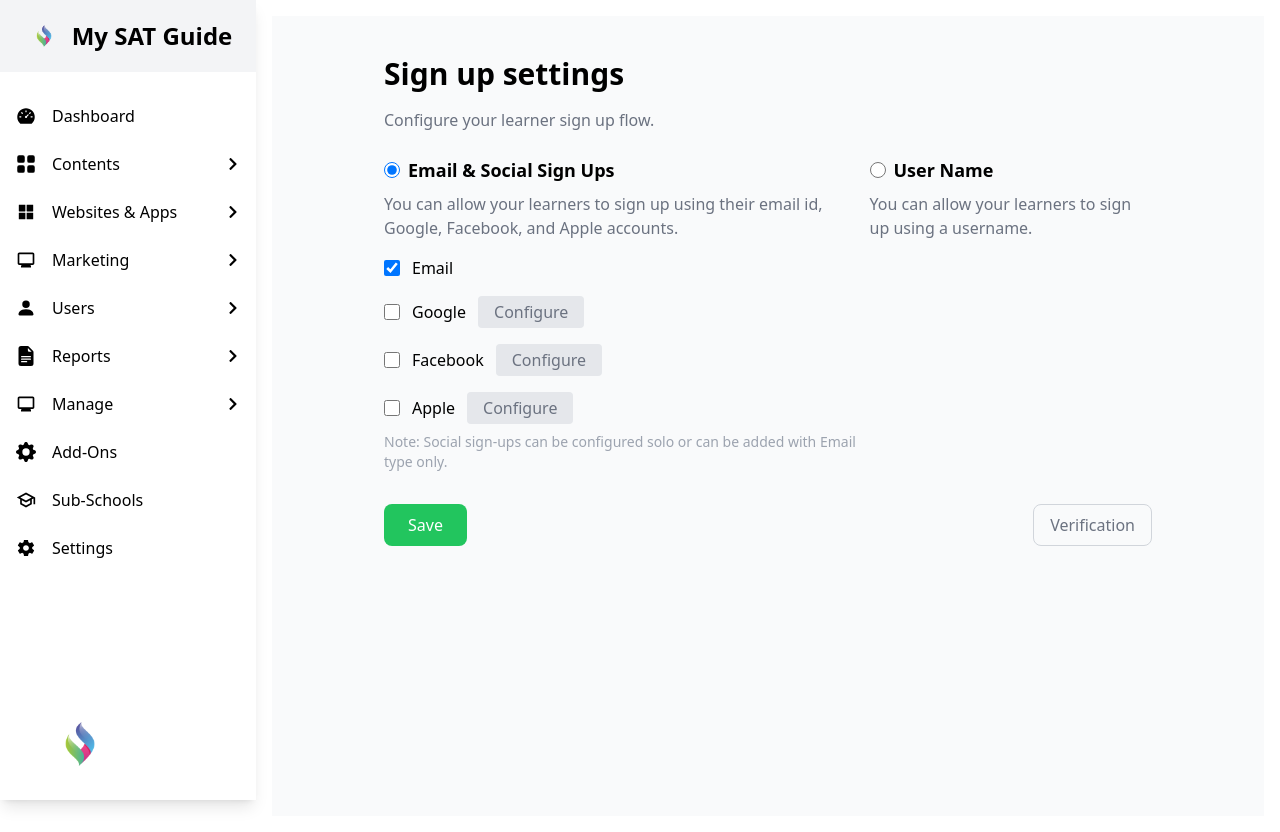
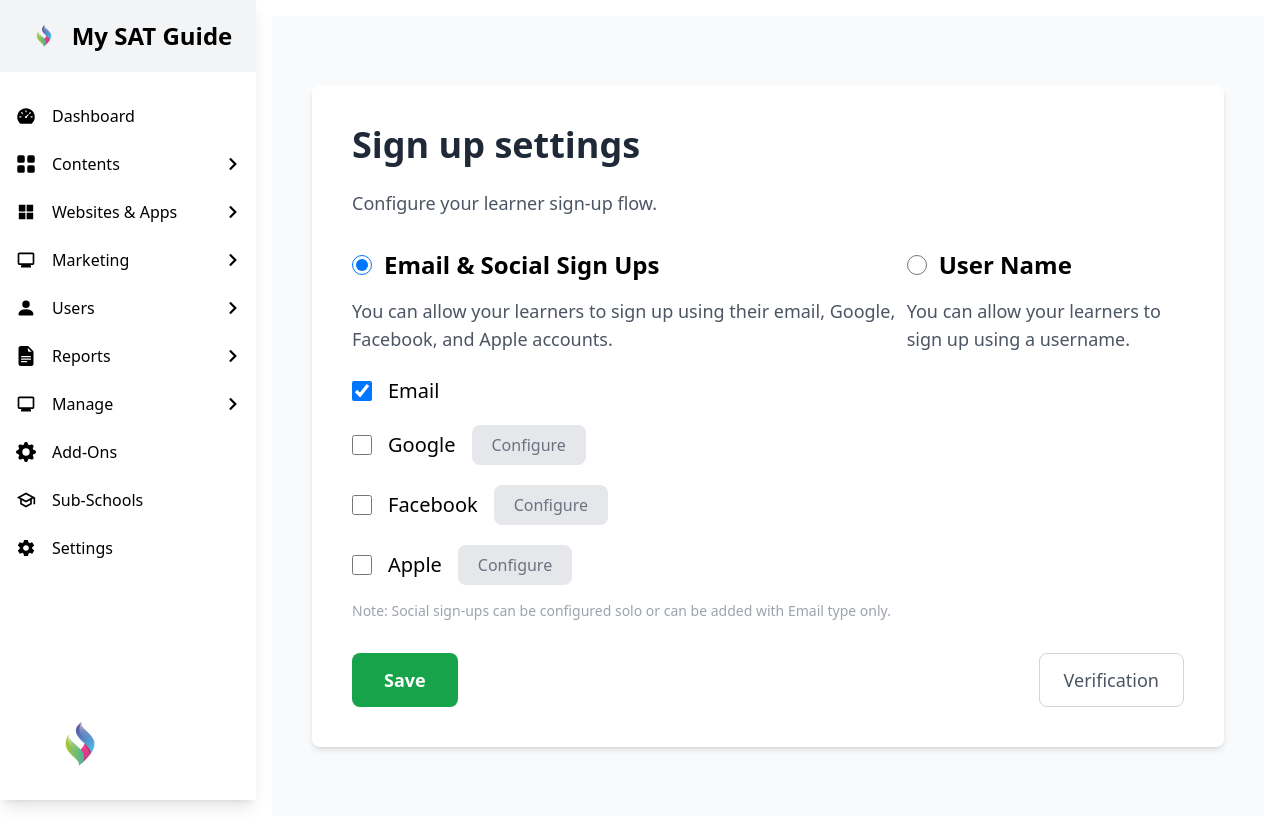
Before and after one commit to Pawanydv07/adminpanel, a React (Create React App) app: page /signup in a window 1280 px wide. Built offline with nearby package versions, Linux system fonts and the light colour scheme.

Commit message:
updated
many pages

```diff
--- a/src/App.js
+++ b/src/App.js
@@ -9,6 +9,8 @@ import Web from "./pages/Web";
 import Mobile from "./pages/Mobile";
 import Branding from "./pages/Branding";
 import SignUpSettings from "./pages/SinupSetting";
+import LearnersTable from "./pages/AllLearner";
+import Progress from "./pages/Progress";
 
 const App = () => {
   return (
@@ -31,6 +33,8 @@ const App = () => {
           <Route path="/mobile"element={<Mobile/>}/>
           <Route path="/branding"element={<Branding/>}/>
           <Route path="/signup"element={<SignUpSettings/>}/>
+          <Route path="/learners"element={<LearnersTable/>}/>
+          <Route path="/progress"element={<Progress/>}/>
         </Routes>
       </div>
     </div>
--- a/src/helpers/SideBar.jsx
+++ b/src/helpers/SideBar.jsx
@@ -207,7 +207,11 @@ const Sidebar = () => {
             </div>
             {openMenu === "users" && (
               <ul className="ml-8 mt-2 space-y-2">
-                <li className="py-1 hover:bg-gray-200 rounded-lg">Learners</li>
+                <Link to="/learners">
+                  <li className="py-1 hover:bg-gray-200 rounded-lg">
+                    Learners
+                  </li>
+                </Link>
                 <li className="py-1 hover:bg-gray-200 rounded-lg">Groups</li>
                 <li className="py-1 hover:bg-gray-200 rounded-lg">
                   Sub-Admins
@@ -245,9 +249,12 @@ const Sidebar = () => {
                   Payment Gateways
                 </li>
                 <li className="py-1 hover:bg-gray-200 rounded-lg">Invoices</li>
-                <li className="py-1 hover:bg-gray-200 rounded-lg">
-                  Progress & Scores
-                </li>
+                <Link to="/progress">
+                  {" "}
+                  <li className="py-1 hover:bg-gray-200 rounded-lg">
+                    Progress & Scores
+                  </li>
+                </Link>
                 <li className="py-1 hover:bg-gray-200 rounded-lg">
                   Sales & Marketing
                 </li>
--- /dev/null
+++ b/src/pages/AllLearner.jsx
@@ -0,0 +1,67 @@
+import React, { useState } from "react";
+
+const LearnersTable = () => {
+  // Example data for learners
+  const [learners, setLearners] = useState([
+    { email: "sneha@learnyst.com", mobile: "-", lastLogin: "07 Aug 2024", totalSpent: "-", signedUpon: "07 Aug 2024" },
+    { email: "anujguptacgc@gmail.com", mobile: "-", lastLogin: "01 Aug 2024", totalSpent: "-", signedUpon: "01 Aug 2024" },
+    { email: "anujgupta3391@gmail.com", mobile: "+919216558059", lastLogin: "06 Sep 2024", totalSpent: "₹0", signedUpon: "14 Apr 2024" },
+    // Add more learners here if needed
+  ]);
+
+  // Pagination
+  const [currentPage, setCurrentPage] = useState(1);
+  const rowsPerPage = 10;
+
+  // Pagination logic
+  const indexOfLastRow = currentPage * rowsPerPage;
+  const indexOfFirstRow = indexOfLastRow - rowsPerPage;
+  const currentRows = learners.slice(indexOfFirstRow, indexOfLastRow);
+
+  const paginate = (pageNumber) => setCurrentPage(pageNumber);
+
+  return (
+    <div className="container mx-auto">
+      <h1 className="text-2xl font-bold mb-4">All Learners</h1>
+      <div className="mb-4">
+        <button className="btn">Export</button>
+        <button className="btn">Create Group</button>
+        <button className="btn">Send Message</button>
+      </div>
+      <table className="min-w-full border-collapse block md:table">
+        <thead>
+          <tr className="block md:table-row">
+            <th className="text-left p-2 md:table-cell">Email</th>
+            <th className="text-left p-2 md:table-cell">Mobile</th>
+            <th className="text-left p-2 md:table-cell">Last Login</th>
+            <th className="text-left p-2 md:table-cell">Total Spent</th>
+            <th className="text-left p-2 md:table-cell">Signed Upon</th>
+          </tr>
+        </thead>
+        <tbody>
+          {currentRows.map((learner, index) => (
+            <tr key={index} className="block md:table-row">
+              <td className="p-2 md:table-cell">{learner.email}</td>
+              <td className="p-2 md:table-cell">{learner.mobile}</td>
+              <td className="p-2 md:table-cell">{learner.lastLogin}</td>
+              <td className="p-2 md:table-cell">{learner.totalSpent}</td>
+              <td className="p-2 md:table-cell">{learner.signedUpon}</td>
+            </tr>
+          ))}
+        </tbody>
+      </table>
+
+      <div className="mt-4">
+        <button onClick={() => paginate(currentPage - 1)} disabled={currentPage === 1} className="mr-2">
+          Previous
+        </button>
+        <span>Page {currentPage}</span>
+        <button onClick={() => paginate(currentPage + 1)} disabled={currentPage >= Math.ceil(learners.length / rowsPerPage)} className="ml-2">
+          Next
+        </button>
+      </div>
+    </div>
+  );
+};
+
+export default LearnersTable;
--- /dev/null
+++ b/src/pages/Progress.jsx
@@ -0,0 +1,80 @@
+import React from "react";
+
+const Progress = () => {
+  const reports = [
+    {
+      title: "Course Progress",
+      description: "View learners progress report for Courses.",
+    },
+    {
+      title: "Test Series Progress",
+      description: "View learners progress report for Test series.",
+    },
+    {
+      title: "Bundle Progress",
+      description: "View how bundles are performing and evaluate based on report.",
+    },
+    {
+      title: "Subscriptions Report",
+      description: "View learners progress report for Subscriptions.",
+    },
+    {
+      title: "Ebook Progress",
+      description: "View learners progress report for Ebooks.",
+    },
+    {
+      title: "Podcast Progress",
+      description: "View learners progress report for Podcasts.",
+    },
+    {
+      title: "Webinar Progress",
+      description: "View learners progress report for Webinars.",
+    },
+    {
+      title: "Digital Product Progress",
+      description: "View learners progress report for Digital Products.",
+    },
+    {
+      title: "Course Quiz Scores",
+      description: "View learners Score report for Course Quizzes created.",
+    },
+    {
+      title: "Mock Test Scores",
+      description: "View learners Score report for Mock tests created.",
+    },
+    {
+      title: "Test Series Scores",
+      description: "View learners Score report for Section Test Series created.",
+    },
+    {
+      title: "Bundle Quiz Scores",
+      description: "View learners Score report for Bundle Quizzes created.",
+    },
+    {
+      title: "Play Store App Reviews",
+      description: "View reviews of your app on play store.",
+    },
+  ];
+
+  return (
+    <div className="p-8">
+      <h1 className="text-2xl font-semibold mb-4">Progress & Score Reports</h1>
+      <p className="mb-8 text-gray-600">All detailed analytics to evaluate the quality of the courses and track the learners activity.</p>
+
+      <div className="grid grid-cols-1 md:grid-cols-2 lg:grid-cols-3 gap-6">
+        {reports.map((report, index) => (
+          <div key={index} className="border rounded-lg p-4 shadow-sm hover:shadow-md transition-shadow">
+            <div className="flex items-center mb-2">
+              <div className="bg-gray-200 h-8 w-8 rounded-md mr-2"></div>
+              <h2 className="text-lg font-medium">{report.title}</h2>
+            </div>
+            <p className="text-gray-500">{report.description}</p>
+            <button className="mt-4 text-blue-600 hover:underline">View</button>
+          </div>
+        ))}
+      </div>
+    </div>
+  );
+};
+
+export default Progress;
--- a/src/pages/SinupSetting.jsx
+++ b/src/pages/SinupSetting.jsx
@@ -9,54 +9,55 @@ const SignUpSettings = () => {
   const [appleChecked, setAppleChecked] = useState(false);
 
   return (
-    <div className="min-h-screen bg-gray-50 p-10">
-      {/* Header Section */}
-      <div className="max-w-3xl mx-auto">
-        <h1 className="text-3xl font-bold mb-4">Sign up settings</h1>
-        <p className="text-gray-500 mb-6">
-          Configure your learner sign up flow.
+    <div className="min-h-screen bg-gray-50 flex items-center justify-center p-10">
+      {/* Main Container */}
+      <div className="max-w-5xl w-full bg-white shadow-md rounded-lg p-10">
+        {/* Header Section */}
+        <h1 className="text-4xl font-extrabold mb-6 text-gray-800">Sign up settings</h1>
+        <p className="text-lg text-gray-600 mb-8">
+          Configure your learner sign-up flow.
         </p>
 
         {/* Signup Options */}
         <div className="flex justify-between items-start mb-8">
           {/* Email & Social Signups */}
-          <div>
-            <label className="flex items-center space-x-2 mb-2">
+          <div className="w-2/3">
+            <label className="flex items-center space-x-3 mb-4">
               <input
                 type="radio"
                 name="signupType"
                 checked={signupType === 'email'}
                 onChange={() => setSignupType('email')}
-                className="form-radio h-4 w-4 text-blue-600"
+                className="form-radio h-5 w-5 text-blue-600"
               />
-              <span className="font-semibold text-lg">Email & Social Sign Ups</span>
+              <span className="font-bold text-2xl">Email & Social Sign Ups</span>
             </label>
-            <p className="text-gray-500">
-              You can allow your learners to sign up using their email id, Google, Facebook, and Apple accounts.
+            <p className="text-lg text-gray-600 mb-6">
+              You can allow your learners to sign up using their email, Google, Facebook, and Apple accounts.
             </p>
-            <div className="mt-4 space-y-4">
+            <div className="space-y-5">
               {/* Email */}
-              <div className="flex items-center space-x-3">
+              <div className="flex items-center space-x-4">
                 <input
                   type="checkbox"
                   checked={emailChecked}
                   onChange={() => setEmailChecked(!emailChecked)}
-                  className="form-checkbox h-4 w-4 text-blue-600"
+                  className="form-checkbox h-5 w-5 text-blue-600"
                 />
-                <span className="font-medium">Email</span>
+                <span className="text-xl font-medium">Email</span>
               </div>
 
               {/* Google */}
-              <div className="flex items-center space-x-3">
+              <div className="flex items-center space-x-4">
                 <input
                   type="checkbox"
                   checked={googleChecked}
                   onChange={() => setGoogleChecked(!googleChecked)}
-                  className="form-checkbox h-4 w-4 text-blue-600"
+                  className="form-checkbox h-5 w-5 text-blue-600"
                 />
-                <span className="font-medium">Google</span>
+                <span className="text-xl font-medium">Google</span>
                 <button
-                  className="bg-gray-200 text-gray-500 px-4 py-1 rounded"
+                  className="bg-gray-200 text-gray-500 px-5 py-2 rounded-lg"
                   disabled={!googleChecked}
                 >
                   Configure
@@ -64,16 +65,16 @@ const SignUpSettings = () => {
               </div>
 
               {/* Facebook */}
-              <div className="flex items-center space-x-3">
+              <div className="flex items-center space-x-4">
                 <input
                   type="checkbox"
                   checked={facebookChecked}
                   onChange={() => setFacebookChecked(!facebookChecked)}
-                  className="form-checkbox h-4 w-4 text-blue-600"
+                  className="form-checkbox h-5 w-5 text-blue-600"
                 />
-                <span className="font-medium">Facebook</span>
+                <span className="text-xl font-medium">Facebook</span>
                 <button
-                  className="bg-gray-200 text-gray-500 px-4 py-1 rounded"
+                  className="bg-gray-200 text-gray-500 px-5 py-2 rounded-lg"
                   disabled={!facebookChecked}
                 >
                   Configure
@@ -81,51 +82,51 @@ const SignUpSettings = () => {
               </div>
 
               {/* Apple */}
-              <div className="flex items-center space-x-3">
+              <div className="flex items-center space-x-4">
                 <input
                   type="checkbox"
                   checked={appleChecked}
                   onChange={() => setAppleChecked(!appleChecked)}
-                  className="form-checkbox h-4 w-4 text-blue-600"
+                  className="form-checkbox h-5 w-5 text-blue-600"
                 />
-                <span className="font-medium">Apple</span>
+                <span className="text-xl font-medium">Apple</span>
                 <button
-                  className="bg-gray-200 text-gray-500 px-4 py-1 rounded"
+                  className="bg-gray-200 text-gray-500 px-5 py-2 rounded-lg"
                   disabled={!appleChecked}
                 >
                   Configure
                 </button>
               </div>
             </div>
-            <p className="text-gray-400 mt-2 text-sm">
+            <p className="text-gray-400 mt-4 text-sm">
               Note: Social sign-ups can be configured solo or can be added with Email type only.
             </p>
           </div>
 
           {/* Username Signups */}
-          <div>
-            <label className="flex items-center space-x-2 mb-2">
+          <div className="w-1/3">
+            <label className="flex items-center space-x-3 mb-4">
               <input
                 type="radio"
                 name="signupType"
                 checked={signupType === 'username'}
                 onChange={() => setSignupType('username')}
-                className="form-radio h-4 w-4 text-blue-600"
+                className="form-radio h-5 w-5 text-blue-600"
               />
-              <span className="font-semibold text-lg">User Name</span>
+              <span className="font-bold text-2xl">User Name</span>
             </label>
-            <p className="text-gray-500">
+            <p className="text-lg text-gray-600">
               You can allow your learners to sign up using a username.
             </p>
           </div>
         </div>
 
-        {/* Save Button */}
-        <div className="flex justify-between">
-          <button className="bg-green-500 text-white px-6 py-2 rounded-lg hover:bg-green-600">
+        {/* Save and Verification Buttons */}
+        <div className="flex justify-between mt-8">
+          <button className="bg-green-600 text-white font-bold px-8 py-3 rounded-lg text-lg hover:bg-green-700">
             Save
           </button>
-          <button className="border border-gray-300 text-gray-500 px-4 py-2 rounded-lg hover:bg-gray-100">
+          <button className="border border-gray-300 text-gray-600 px-6 py-3 rounded-lg text-lg hover:bg-gray-100">
             Verification
           </button>
         </div>
```
